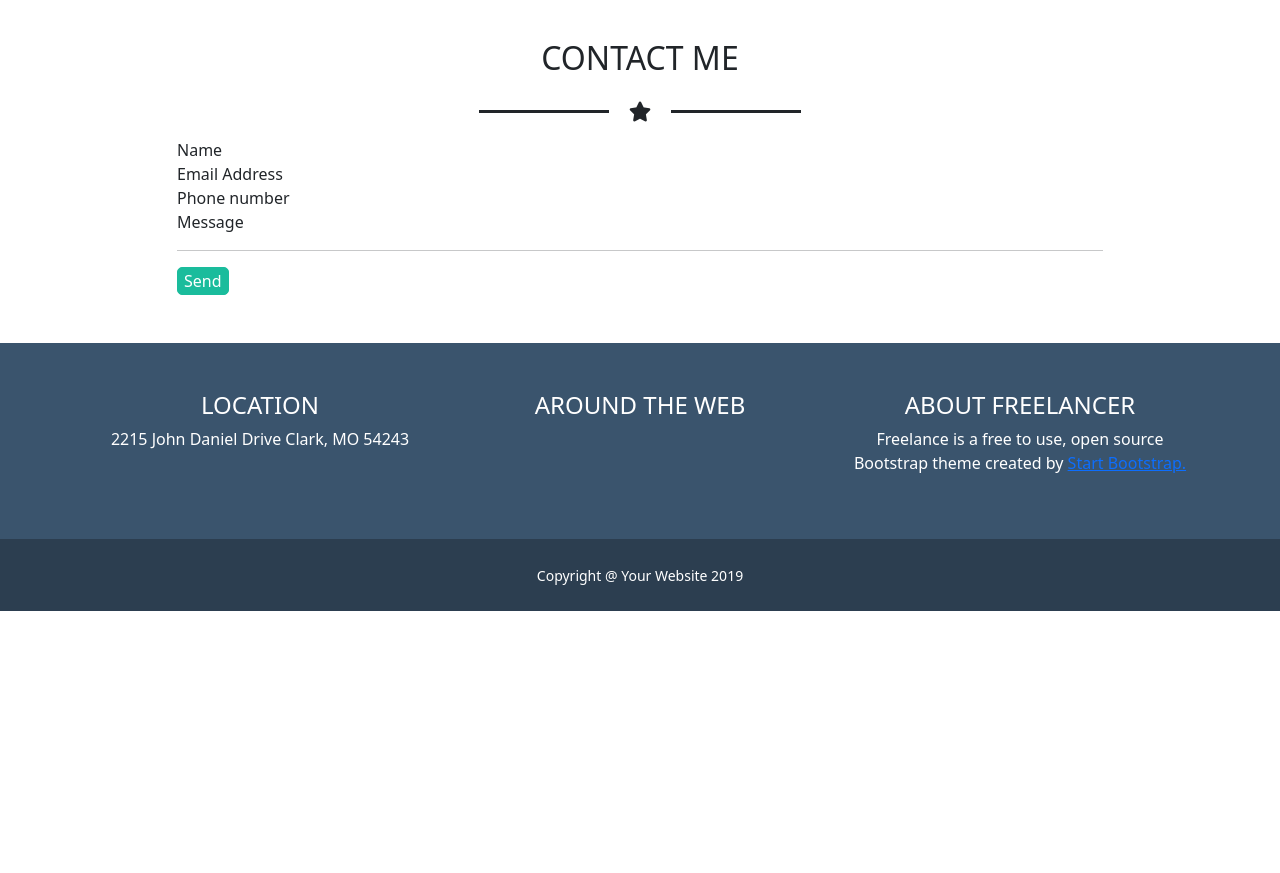
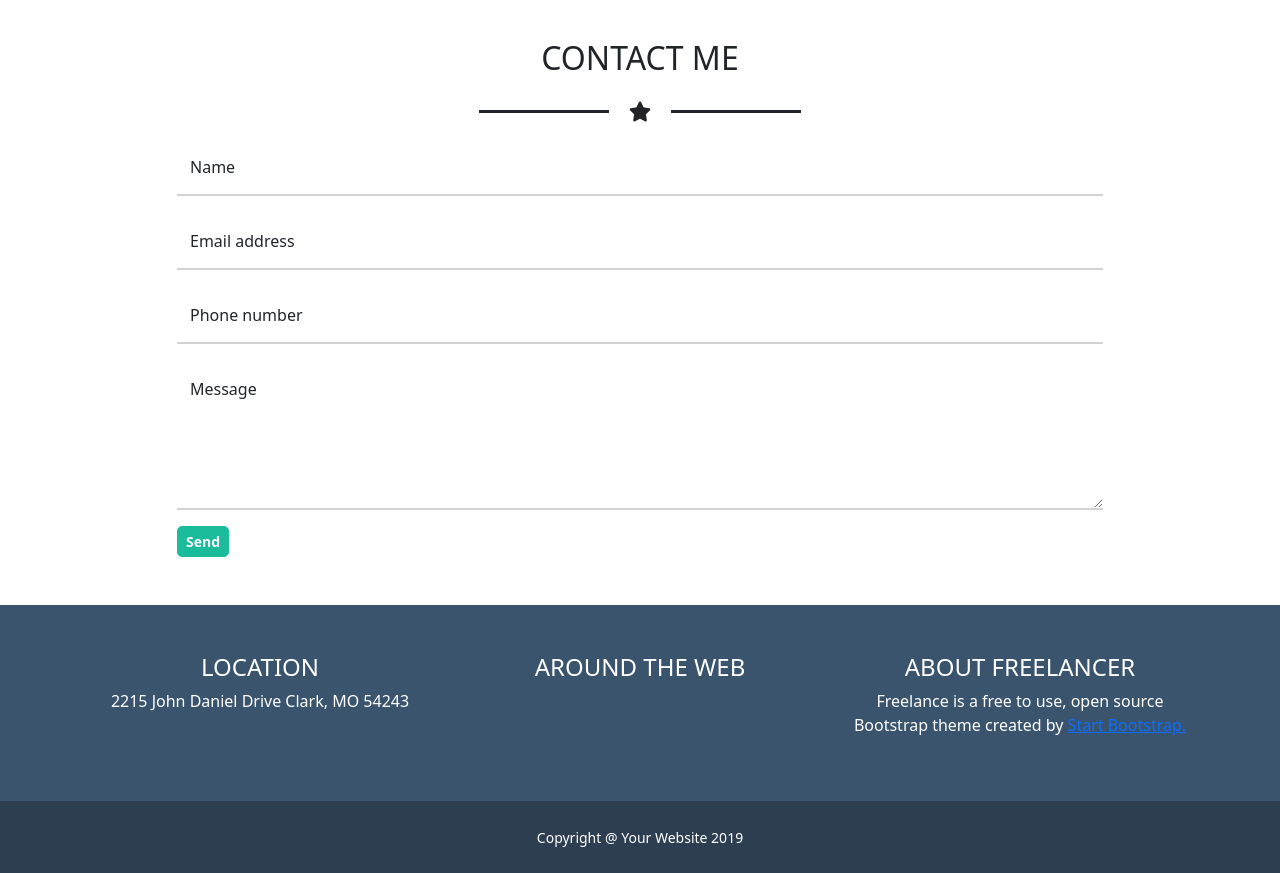
Before and after one commit to NicholasPeara92/html-css-bootstrap-freelancer, a plain HTML site: page index.html in a window 1280 px wide. Shown: the part 1680-2553 px from the top of the page. Before the commit the page ends 2291 px from the top, so only its background shows below. Drawn offline with nearby package versions, Linux system fonts and the light colour scheme.

Commit message:
Aggiunge form floating alla sezione contact me

```diff
--- a/css/style.css
+++ b/css/style.css
@@ -71,6 +71,15 @@ header .nav-link {
     color: white;
     border: 1px solid #1abc9c;
     border-radius: 5px;
+    font-size: .875rem;
+    font-weight: bold;
+}
+
+#contact-me .form-control {
+    border: none;
+    border-bottom: 2px solid lightgray;
+    border-radius: 0;
+
 }
 
 /* FOOTER */
--- a/index.html
+++ b/index.html
@@ -108,12 +108,23 @@
                     </div>
                     <div class="row justify-content-center">
                         <div class="col-12 col-md-8 col-xl-10">
-                            <div>Name</div>
-                            <div>Email Address</div>
-                            <div>Phone number</div>
-                            <div>Message</div>
-                            <hr>
-                            <button class="ms-button">Send</button>
+                            <div class="form-floating mb-3 ms-form-floating">
+                                <input type="email" class="form-control" id="floatingInput" placeholder="Mario Rossi">
+                                <label for="floatingInput">Name</label>
+                              </div>
+                              <div class="form-floating mb-3 ms-form-floating">
+                                <input type="email" class="form-control" id="floatingInput" placeholder="name@example.com">
+                                <label for="floatingInput">Email address</label>
+                              </div>
+                              <div class="form-floating mb-3 ms-form-floating">
+                                <input type="email" class="form-control" id="floatingInput" placeholder="070123456">
+                                <label for="floatingInput">Phone number</label>
+                              </div>
+                              <div class="form-floating ms-form-floating">
+                                <textarea class="form-control" placeholder="Leave a comment here" id="floatingTextarea2" style="height: 150px"></textarea>
+                                <label for="floatingTextarea2">Message</label>
+                              </div>
+                            <button class="ms-button mt-3 px-2 py-1">Send</button>
                         </div>
                     </div>
                 </div>
```
